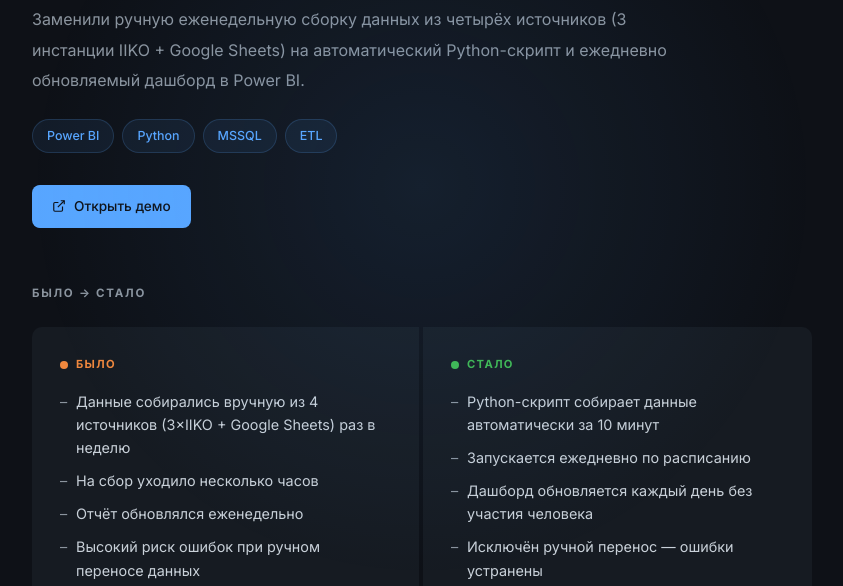
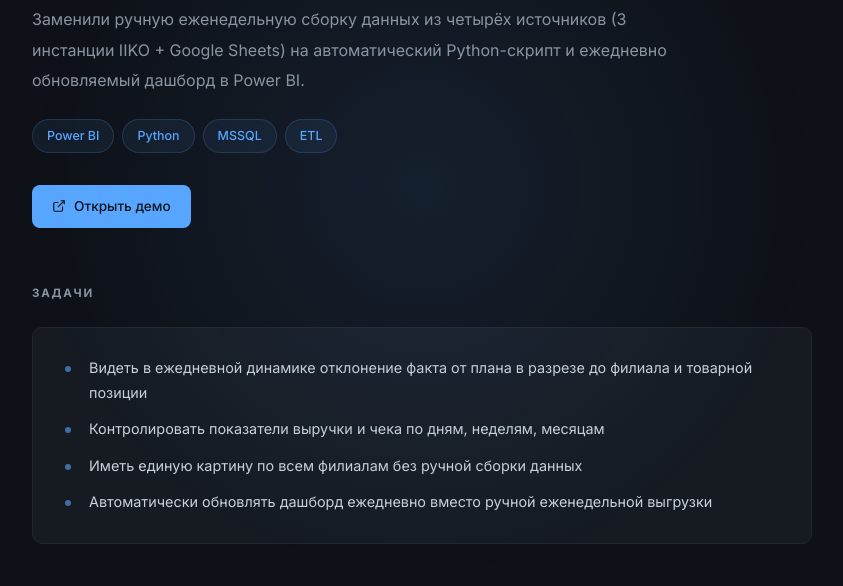
Before and after one commit to Idigeshev/Idigeshev.github.io, a plain HTML site: page cases/plan-fact/index.html in a window 1280 px wide. Shown: the part 214-800 px from the top of the page, without its empty margins (218-1061 px from the left). Drawn offline with Linux system fonts and the light colour scheme.

Commit message:
Add tasks section to plan-fact case

```diff
--- a/cases/plan-fact/index.html
+++ b/cases/plan-fact/index.html
@@ -169,6 +169,38 @@
             text-transform: uppercase;
             color: var(--text-muted);
             margin-bottom: 24px;
+        }
+
+        /* ── Tasks ── */
+        .tasks-list {
+            list-style: none;
+            display: flex;
+            flex-direction: column;
+            gap: 12px;
+            background: var(--bg-card);
+            border: 1px solid var(--border);
+            border-radius: 10px;
+            padding: 28px 32px;
+        }
+
+        .tasks-list li {
+            font-size: 0.9rem;
+            color: var(--text);
+            line-height: 1.7;
+            padding-left: 24px;
+            position: relative;
+        }
+
+        .tasks-list li::before {
+            content: '';
+            position: absolute;
+            left: 0;
+            top: 10px;
+            width: 6px;
+            height: 6px;
+            border-radius: 50%;
+            background: var(--accent);
+            opacity: 0.6;
         }
 
         /* ── Before / After ── */
@@ -547,6 +579,17 @@
             </div>
         </header>
 
+        <!-- Задачи -->
+        <div class="section">
+            <div class="section-label">Задачи</div>
+            <ul class="tasks-list">
+                <li>Видеть в ежедневной динамике отклонение факта от плана в разрезе до филиала и товарной позиции</li>
+                <li>Контролировать показатели выручки и чека по дням, неделям, месяцам</li>
+                <li>Иметь единую картину по всем филиалам без ручной сборки данных</li>
+                <li>Автоматически обновлять дашборд ежедневно вместо ручной еженедельной выгрузки</li>
+            </ul>
+        </div>
+
         <!-- Было / Стало -->
         <div class="section">
             <div class="section-label">Было → Стало</div>
```
